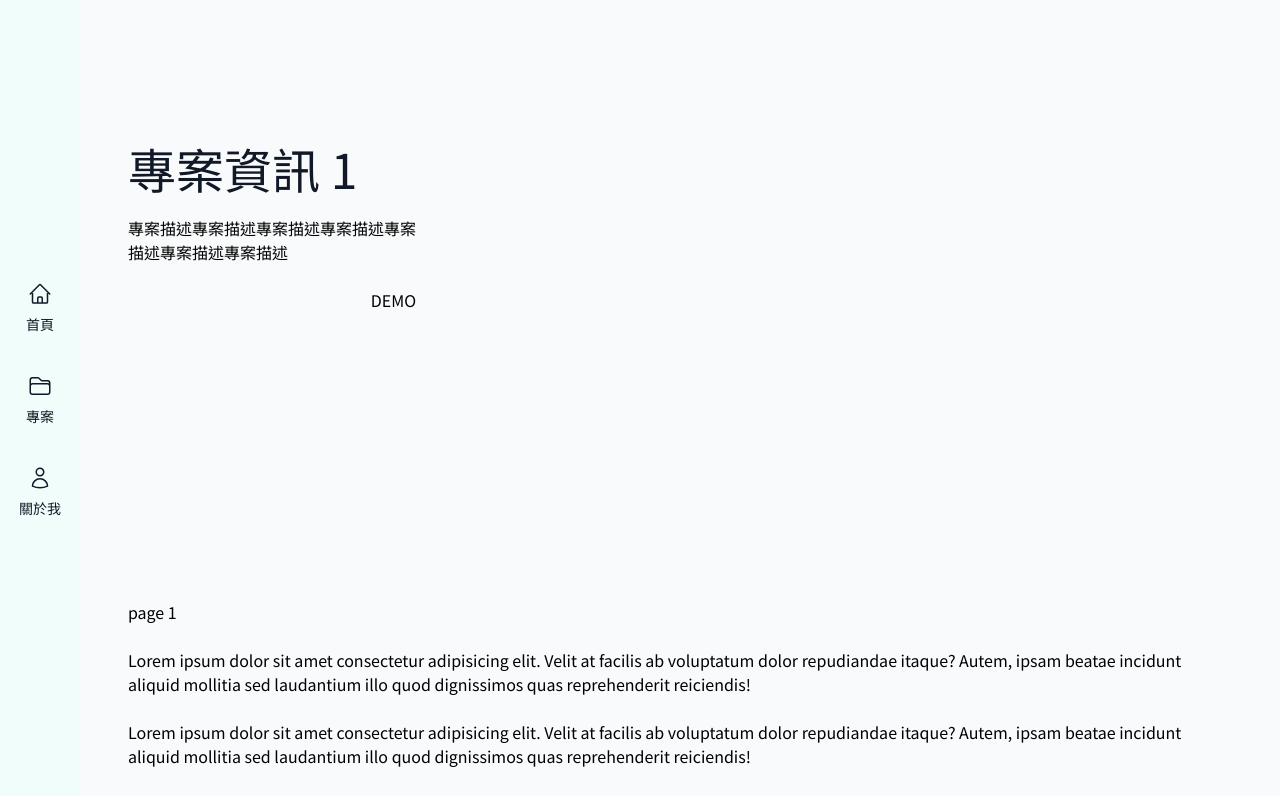
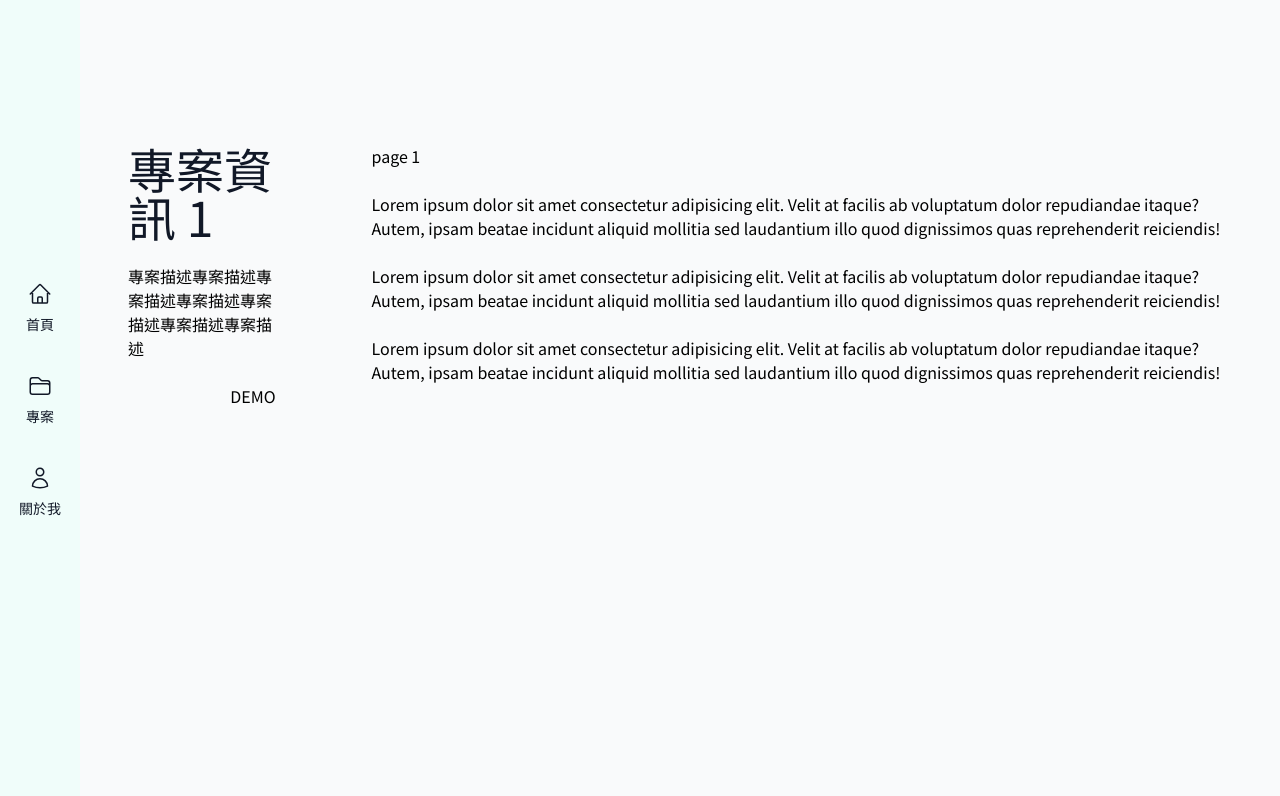
Before and after one commit to TzuHanChen/personal-website, a Next.js app: page /project/1 in a window 1280 px wide. Shown: the top 796 px of the page. Built offline with nearby package versions, Linux system fonts and the light colour scheme; a web font is replaced by a local one.

Commit message:
調整專案版面

```diff
--- a/app/project/[id]/layout.tsx
+++ b/app/project/[id]/layout.tsx
@@ -1,6 +1,6 @@
 function ProjectSideBar({ projectId }: { projectId: string }) {
   return (
-    <div className="py-24 px-6 flex flex-col gap-6 md:px-24 lg:sticky lg:w-96 lg:py-36 lg:px-12">
+    <div className="py-24 px-6 flex flex-col gap-6 md:px-24 lg:sticky lg:top-0 lg:w-96 lg:h-screen lg:py-36 lg:px-12">
       <h1 className="text-3xl text-gray-900 md:text-4xl lg:text-5xl">專案資訊 {projectId}</h1>
       <p>專案描述專案描述專案描述專案描述專案描述專案描述專案描述</p>
       <button className="w-max self-end">DEMO</button>
@@ -11,7 +11,7 @@ function ProjectSideBar({ projectId }: { projectId: string }) {
 export default function ProjectLayout({ children, params }:
   { children: React.ReactNode, params: { id: string } }) {
   return (
-    <main className="bg-gray-50 md:ml-20 selection:bg-teal-600 selection:text-gray-50">
+    <main className="min-h-screen bg-gray-50 md:ml-20 selection:bg-teal-600 selection:text-gray-50 lg:flex">
       <ProjectSideBar projectId={params.id} />
       {children}
     </main>
```
